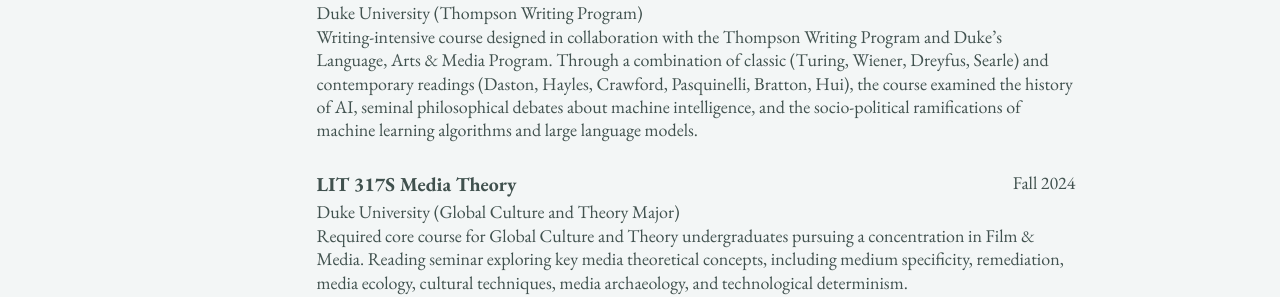
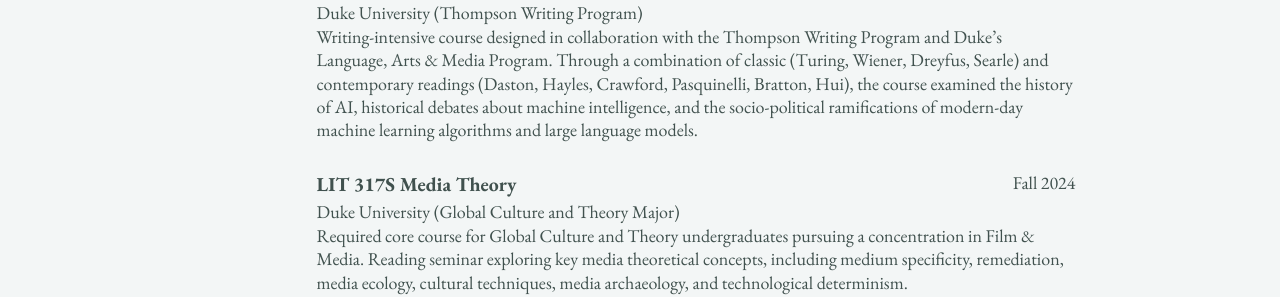
Before and after one commit to epujol90/epujol90.github.io, a Jekyll site: the page built from _pages/cv-json.md, in a window 1280 px wide and 900 px high, scrolled down 5386 px. Shown: the part 235-532 px from the top of the window. Built offline with Jekyll 4.4.1, drawn with Linux system fonts in a browser that asks for light colours; a script bundle is joined from its source files by our own code; library files that are not in the unit come from our copies.

Commit message:
Update cv.json

```diff
--- a/_data/cv.json
+++ b/_data/cv.json
@@ -325,7 +325,7 @@
       "institution": "Duke University (Thompson Writing Program)",
       "date": "Spring 2025",
       "role": "",
-      "description": "Writing-intensive course designed in collaboration with the Thompson Writing Program and Duke’s Language, Arts & Media Program. Through a combination of classic (Turing, Wiener, Dreyfus, Searle) and contemporary readings (Daston, Hayles, Crawford, Pasquinelli, Bratton, Hui), the course examined the history of AI, seminal philosophical debates about machine intelligence, and the socio-political ramifications of machine learning algorithms and large language models.",
+      "description": "Writing-intensive course designed in collaboration with the Thompson Writing Program and Duke’s Language, Arts & Media Program. Through a combination of classic (Turing, Wiener, Dreyfus, Searle) and contemporary readings (Daston, Hayles, Crawford, Pasquinelli, Bratton, Hui), the course examined the history of AI, historical debates about machine intelligence, and the socio-political ramifications of modern-day machine learning algorithms and large language models.",
       "category": "Instructor of Record"
     },
     {
```
